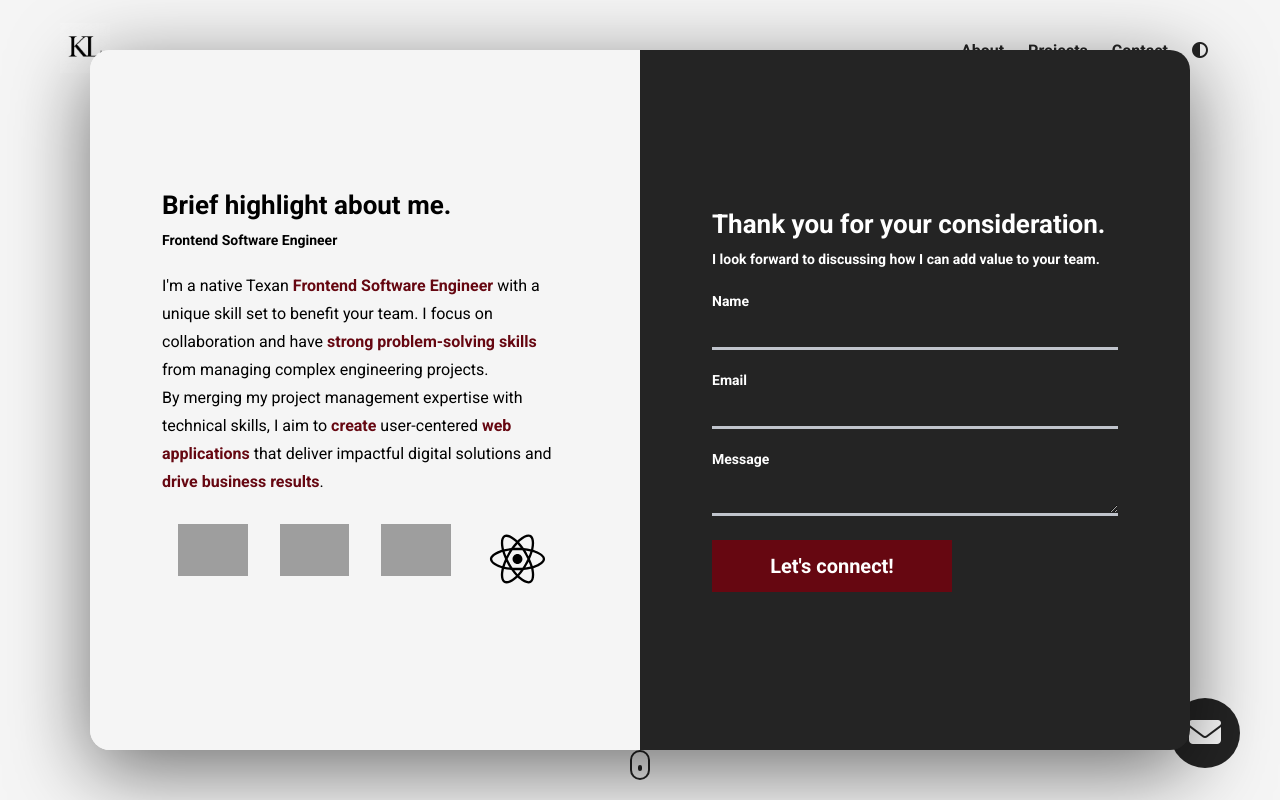
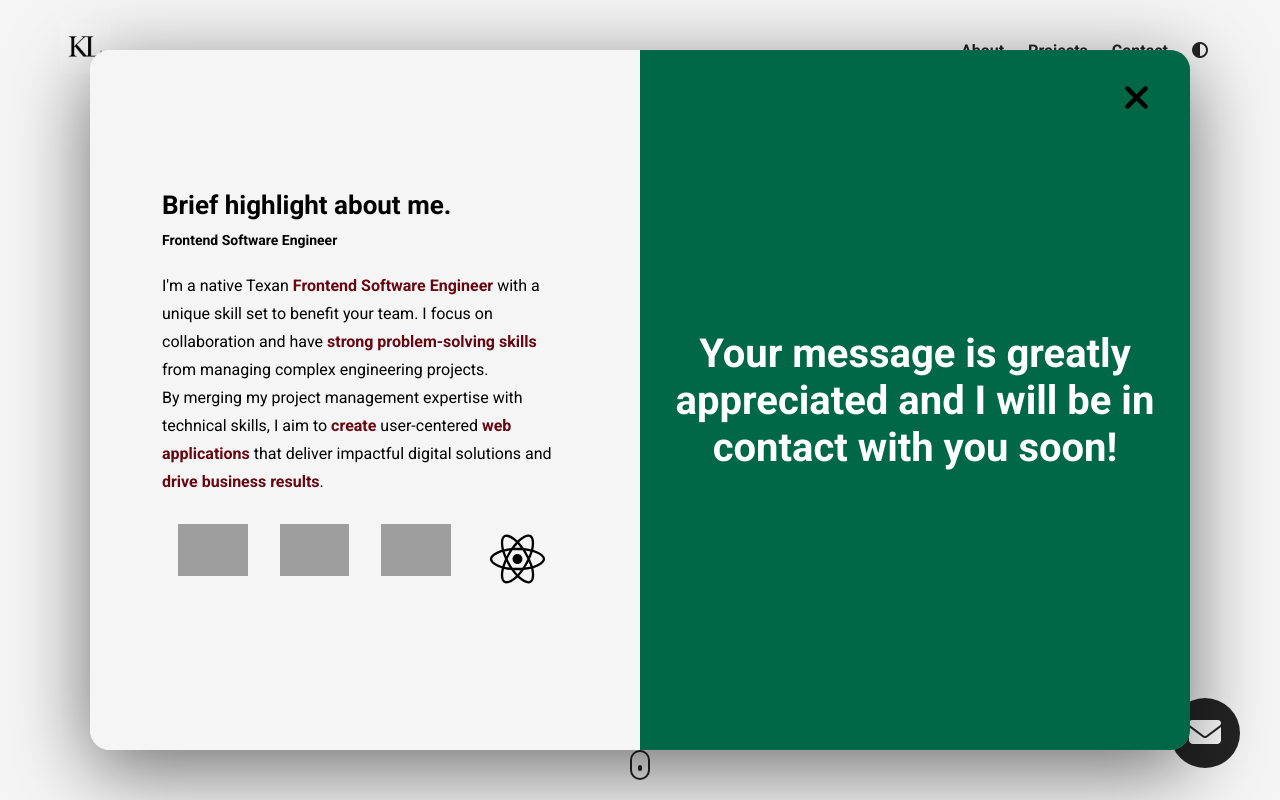
Before and after one commit to Kandy1116/Kandy-Exclusive-Eportfolio-Draft, a plain HTML site: page index.html in a window 1280 px wide. Shown: the top 800 px of the page. Drawn offline with Linux system fonts and the light colour scheme; grey boxes are pictures that could not be loaded; some icons are missing.

Commit message:
update work

```diff
--- a/index.html
+++ b/index.html
@@ -142,12 +142,19 @@
               <label class="form__item--label">Message</label>
               <textarea class="input" name="message" type="text" required></textarea>
             </div>
-            <button id="contact__submit" class="form__submit" >
+            <button id="contact__submit" class="form__submit" type="button">
               Let's connect!
             </button>
           </form>
+          <div class="modal__overlay modal__overlay--loading">
+            <i class="fas fa-spinner"></i>
+          </div>
+          <div class="modal__overlay modal__overlay--success">
+            Your message is greatly appreciated and I will be in contact with you soon!
+          </div>
         </div>
-        </div>
+        <i class="fas fa-times modal__exit click"></i>
+      </div>
       </div>
     </section>
     <section id="projects">
--- a/style.css
+++ b/style.css
@@ -37,6 +37,7 @@ section {
     border-left: none;
     border-right: none;
     height: 40px;
+    transition: all 300ms ease;
 }
 
 textarea {
@@ -48,6 +49,14 @@ textarea {
 label {
     font-size: 14px;
     font-weight: bold;
+}
+
+input:hover, textarea:hover {
+    border-color: #dcdfe6;
+}
+
+input:focus, textarea:focus {
+    border-color: #660711;
 }
 
 .container {
@@ -63,6 +72,7 @@ label {
 }
 
 .click {
+    cursor: pointer;
     transition: all 300ms ease;
 }
 
@@ -276,6 +286,7 @@ MODAL
     display: flex;
     flex-direction: column;
     justify-content: center;
+    position: relative;
 }
 
 .modal__about {
@@ -354,14 +365,64 @@ MODAL
 }
 
 .form__submit:hover {
-    border-color: rgb(0, 104, 71);
-    background-color: rgb(0, 104, 71);
+    border-color: #006847;
+    background-color: #006847;
     color: black;
 }
 
 .form__submit:active {
-    border-color:#006847;
-    color:#006847;
+    border-color:#660711;
+    background-color: #8f8f8c;
+    color:#660711;
+    transform: translateY(1px);
+}
+
+.modal__overlay {
+    position: absolute;
+    top: 0;
+    left: 0;
+    width: 100%;
+    height: 100%;
+    display: flex;
+    align-items: center;
+    justify-content: center;
+}
+
+.modal__overlay--loading {
+    background-color: #8f8f8c;
+    font-size: 80px;
+    z-index: -1; /* This hides the background loading screen */
+}
+
+.modal__overlay--success {
+    background-color: #006847;
+    font-size: 40px;
+    font-weight: 700;
+    text-align: center;
+    padding: 28px;
+}
+
+.fa-spinner {
+    animation: spinner 750ms infinite linear;
+}
+
+@keyframes spinner {
+    0% {
+        transform: rotate(0)
+    }
+
+    100% {
+        transform: rotate(360deg)
+    }
+}
+
+.modal__exit {
+    position: absolute;
+    top: 30px;
+    right: 40px;
+    color: black;
+    font-size: 36px;
+    z-index: 100; /* this keeps it in front of everything and eliminates the risk of the X button not showing up */
 }
 
 /*
```
